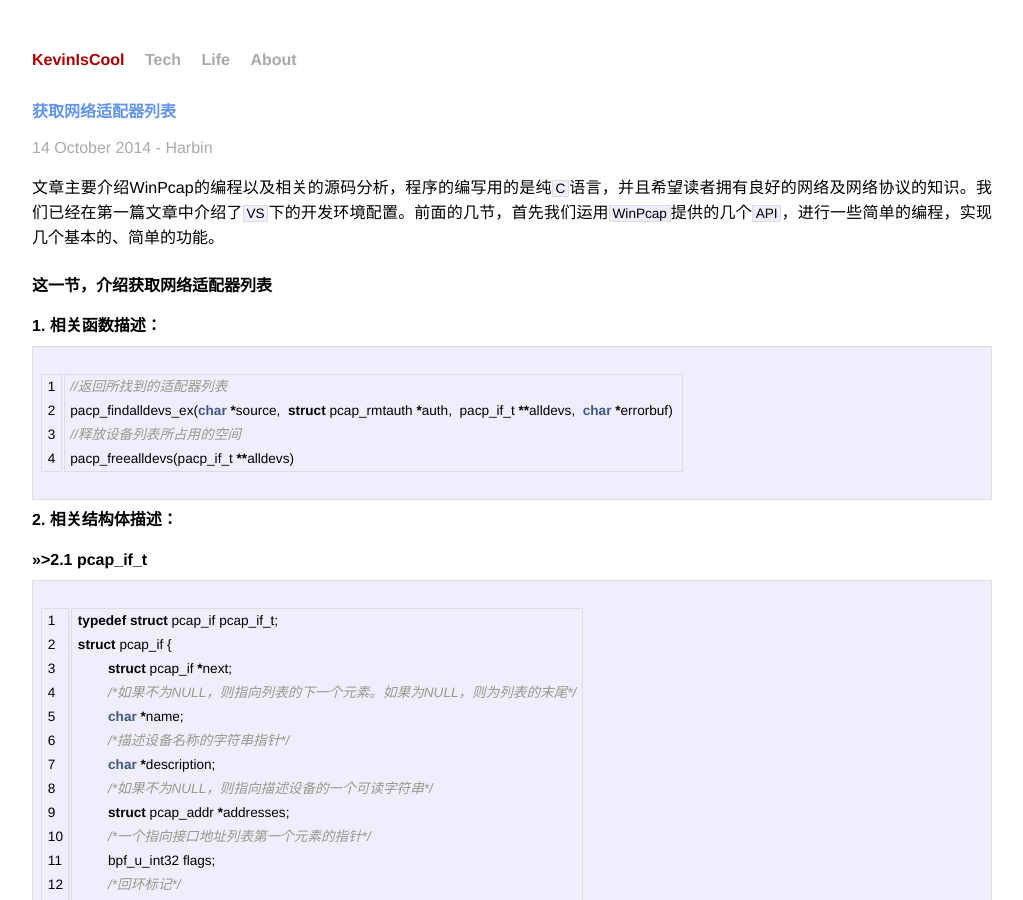
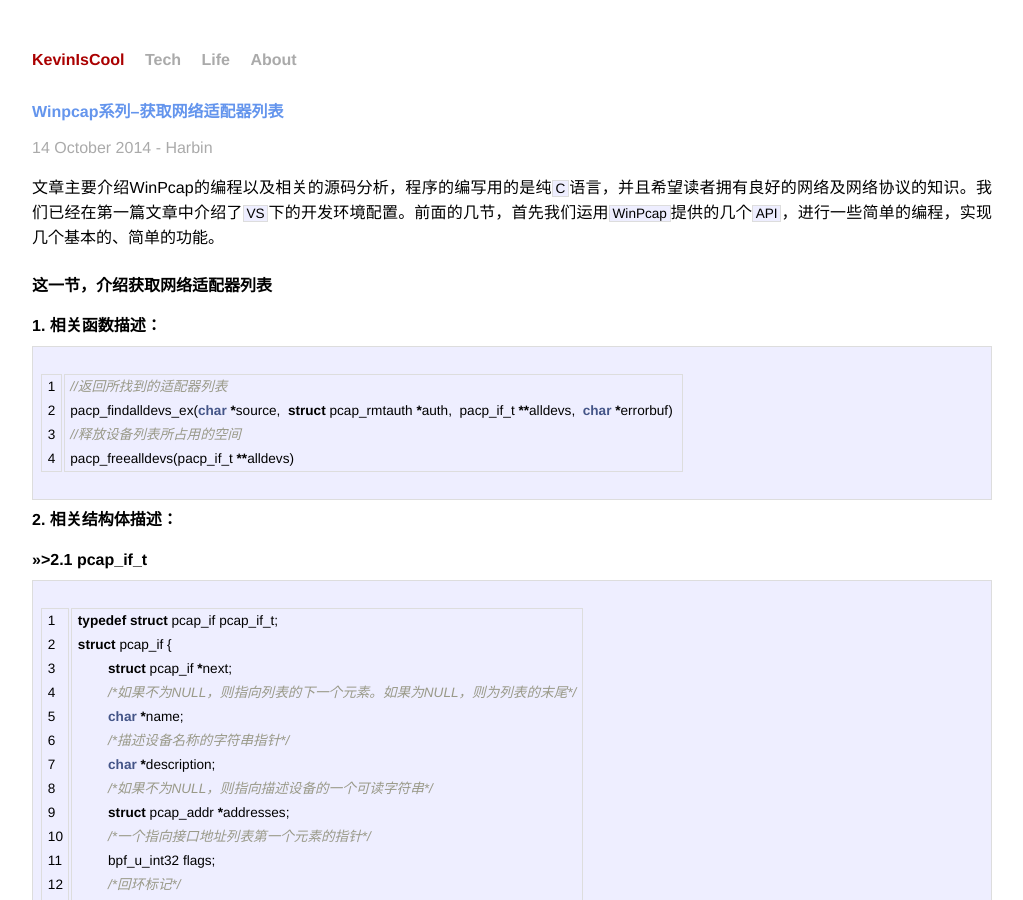
Before and after one commit to ll0KT/KevinIsCool.github.io, a Jekyll site: the page built from _posts/tech/2014-10-14-Get-Network-Adapter-List.md, in a window 1280 px wide and 900 px high. Shown: the whole window, without its empty margins (128-1151 px from the left). Built offline with Jekyll 4.4.1, drawn with Linux system fonts in a browser that asks for light colours; Markdown is read by kramdown in place of the engine named in the settings.

Commit message:
20141022

```diff
--- a/_posts/tech/2014-10-14-Get-Network-Adapter-List.md
+++ b/_posts/tech/2014-10-14-Get-Network-Adapter-List.md
@@ -1,6 +1,6 @@
 ---
 layout: post
-title: 获取网络适配器列表
+title: Winpcap系列--获取网络适配器列表
 category: tech
 ---
 
```
